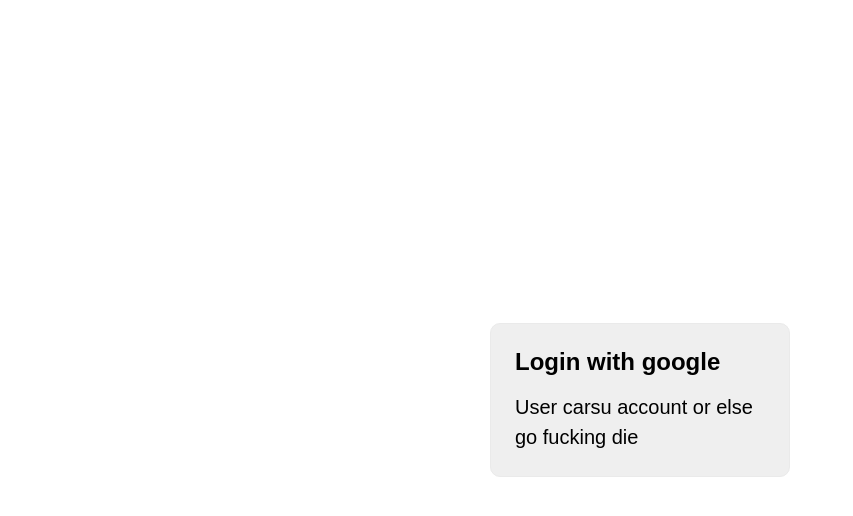
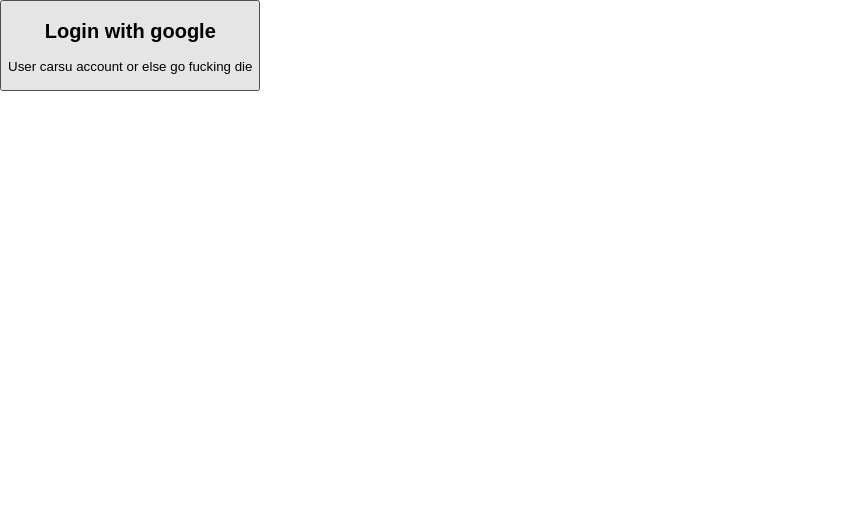
Before and after one commit to kentezrabetita/csu-buggy-ui, a Next.js app: page / in a window 1280 px wide. Shown: the top 516 px of the page, without its empty margins (0-853 px from the left). Built offline with nearby package versions, Linux system fonts and the light colour scheme.

Commit message:
remove auto-generated files by next

```diff
--- a/pages/index.js
+++ b/pages/index.js
@@ -1,22 +1,20 @@
 import Head from 'next/head';
-import Image from 'next/image';
-import styles from '../styles/Home.module.css';
 
 export default function Home() {
   const handleLogin = () => {
     alert('yey');
   };
   return (
-    <div className={styles.container}>
+    <div>
       <Head>
         <title>Create Next App</title>
-        <meta name="description" content="Generated by create next app" />
-        <link rel="icon" href="/favicon.ico" />
+        <meta name='description' content='Generated by create next app' />
+        <link rel='icon' href='/favicon.ico' />
       </Head>
 
-      <main className={styles.main}>
-        <div className={styles.grid}>
-          <button onClick={handleLogin} className={styles.card}>
+      <main>
+        <div>
+          <button onClick={handleLogin}>
             <h2>Login with google</h2>
             <p>User carsu account or else go fucking die</p>
           </button>
--- a/styles/Home.module.css
+++ /dev/null
@@ -1,116 +0,0 @@
-.container {
-  padding: 0 2rem;
-}
-
-.main {
-  min-height: 100vh;
-  padding: 4rem 0;
-  flex: 1;
-  display: flex;
-  flex-direction: column;
-  justify-content: center;
-  align-items: center;
-}
-
-.footer {
-  display: flex;
-  flex: 1;
-  padding: 2rem 0;
-  border-top: 1px solid #eaeaea;
-  justify-content: center;
-  align-items: center;
-}
-
-.footer a {
-  display: flex;
-  justify-content: center;
-  align-items: center;
-  flex-grow: 1;
-}
-
-.title a {
-  color: #0070f3;
-  text-decoration: none;
-}
-
-.title a:hover,
-.title a:focus,
-.title a:active {
-  text-decoration: underline;
-}
-
-.title {
-  margin: 0;
-  line-height: 1.15;
-  font-size: 4rem;
-}
-
-.title,
-.description {
-  text-align: center;
-}
-
-.description {
-  margin: 4rem 0;
-  line-height: 1.5;
-  font-size: 1.5rem;
-}
-
-.code {
-  background: #fafafa;
-  border-radius: 5px;
-  padding: 0.75rem;
-  font-size: 1.1rem;
-  font-family: Menlo, Monaco, Lucida Console, Liberation Mono, DejaVu Sans Mono,
-    Bitstream Vera Sans Mono, Courier New, monospace;
-}
-
-.grid {
-  display: flex;
-  align-items: center;
-  justify-content: center;
-  flex-wrap: wrap;
-  max-width: 800px;
-}
-
-.card {
-  margin: 1rem;
-  padding: 1.5rem;
-  text-align: left;
-  color: inherit;
-  text-decoration: none;
-  border: 1px solid #eaeaea;
-  border-radius: 10px;
-  transition: color 0.15s ease, border-color 0.15s ease;
-  max-width: 300px;
-}
-
-.card:hover,
-.card:focus,
-.card:active {
-  color: #0070f3;
-  border-color: #0070f3;
-}
-
-.card h2 {
-  margin: 0 0 1rem 0;
-  font-size: 1.5rem;
-}
-
-.card p {
-  margin: 0;
-  font-size: 1.25rem;
-  line-height: 1.5;
-}
-
-.logo {
-  height: 1em;
-  margin-left: 0.5rem;
-}
-
-@media (max-width: 600px) {
-  .grid {
-    width: 100%;
-    flex-direction: column;
-  }
-}
```
Also changed, not shown: 1 other file (tests, documents, lock files or other folders).
